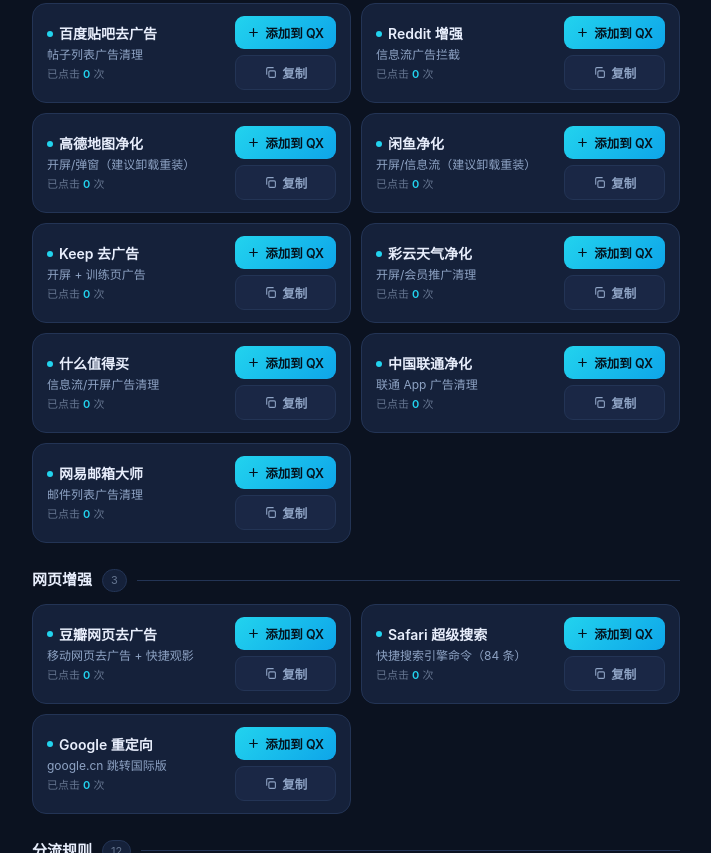
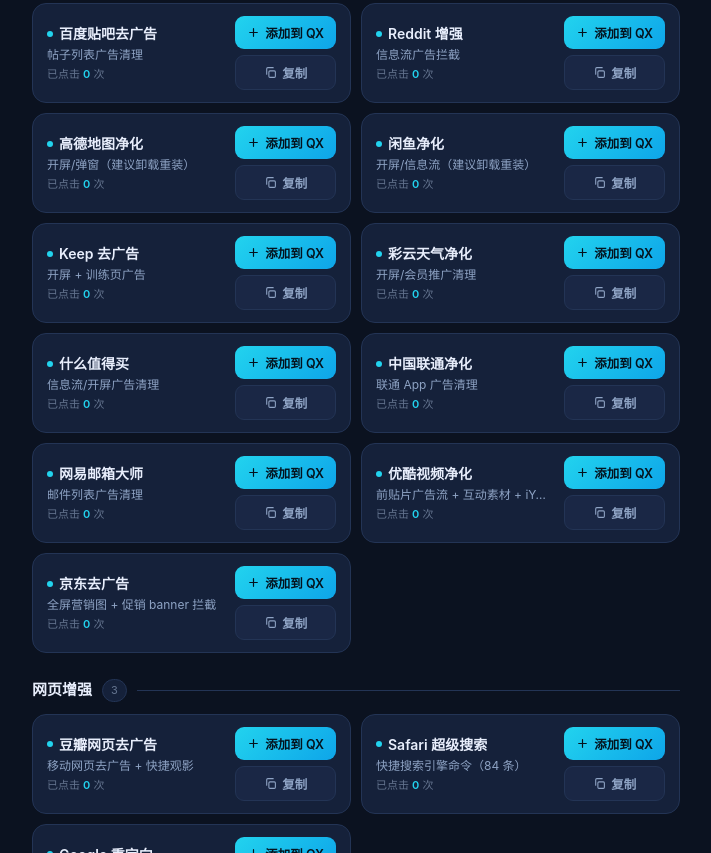
Before and after one commit to id002/qx, a plain HTML site: page index.html in a window 1280 px wide. Shown: the part 1224-2077 px from the top of the page, without its empty margins (284-995 px from the left). Drawn offline with Linux system fonts and the light colour scheme; some packages are replaced by stand-ins of ours; no server answers; a script that the page names is missing.

Commit message:
feat: 收藏夹新增优酷/京东净化卡片

```diff
--- a/index.html
+++ b/index.html
@@ -182,6 +182,8 @@
   {name:"什么值得买", desc:"信息流/开屏广告清理", file:"smzdm.conf", tag:"什么值得买"},
   {name:"中国联通净化", desc:"联通 App 广告清理", file:"china-unicom.conf", tag:"中国联通净化"},
   {name:"网易邮箱大师", desc:"邮件列表广告清理", file:"netease-mail.conf", tag:"网易邮箱大师"},
+  {name:"优酷视频净化", desc:"前贴片广告流 + 互动素材 + iYes SDK", file:"youku.conf", tag:"优酷视频净化"},
+  {name:"京东去广告", desc:"全屏营销图 + 促销 banner 拦截", file:"jd.conf", tag:"京东去广告"},
 ];
 const WEB = [
   {name:"豆瓣网页去广告", desc:"移动网页去广告 + 快捷观影", file:"douban.conf", tag:"豆瓣网页去广告"},
```
